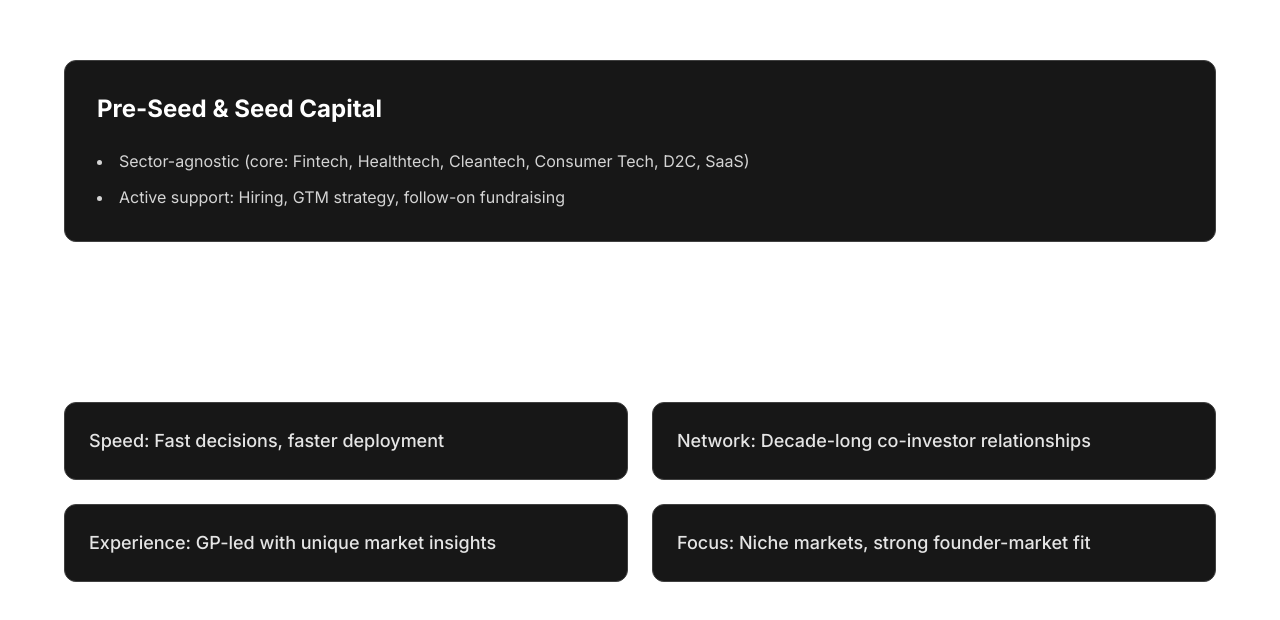
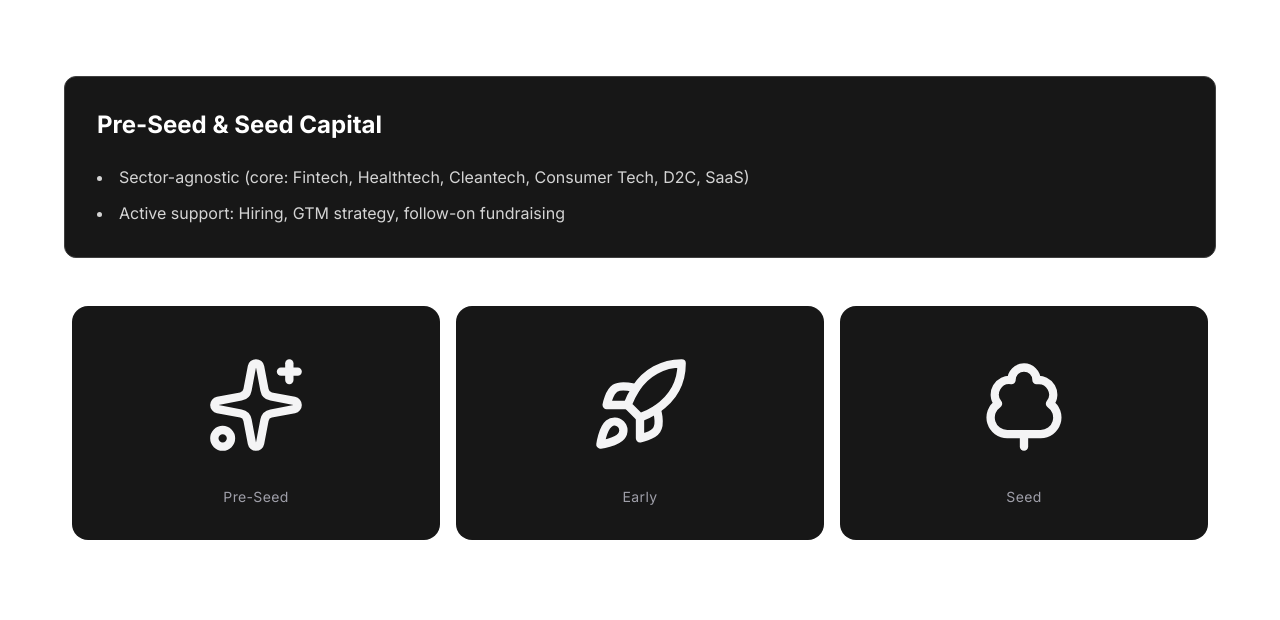
Before and after one commit to akshaytheGodxo/STF, a Next.js app: page / in a window 1280 px wide. Shown: the part 2080-2700 px from the top of the page. Built offline with nearby package versions, Linux system fonts and the light colour scheme; a web font is replaced by a local one.

Commit message:
some changes

```diff
--- a/app/components/pages/about.tsx
+++ b/app/components/pages/about.tsx
@@ -1,15 +1,15 @@
-'use client'
+"use client";
 
-import Image from 'next/image'
-import { motion } from 'framer-motion'
+import Image from "next/image";
+import { motion } from "framer-motion";
 
 const achievements = [
   "15+ years of startup ecosystem experience",
   "Ex-Director, TiE Delhi-NCR, Head Investment Pillar",
   "Ex-Associate Partner, Rukam Capital (SEBI registered)",
-  "Portfolio: Burger Singh, Sleepy Owl, Pilgrim, Beco",
+  "Portfolio highlits: Burger Singh, Sleepy Owl, Pilgrim, Beco",
   "Indian Angel Network Incubator member",
-]
+];
 
 const achievements2 = [
   "10+ years of capital raising experience",
@@ -18,7 +18,7 @@ const achievements2 = [
   "Track record: 1 Unicorn, 2 Soonicorns",
   "Portfolio highlights: Spinny, Zypp, Yaantra.",
   "Ex-VP Indian Angel Network",
-]
+];
 
 const team = [
   {
@@ -33,7 +33,7 @@ const team = [
     img: "/sandro.jpg",
     list: achievements2,
   },
-]
+];
 
 export default function About() {
   return (
@@ -43,18 +43,11 @@ export default function About() {
   whileInView={{ opacity: 1, y: 0 }}
   transition={{ duration: 0.6 }}
   viewport={{ once: true }}
-  className="text-5xl md:text-6xl font-semibold tracking-tight text-left relative flex pb-2 justify-center"
+  className="text-5xl md:text-6xl font-semibold tracking-tight text-center relative mx-auto flex flex-col pb-2 justify-center"
 >
-  About Us
-  <motion.span
-    layoutId="underline"
-    initial={{ width: 0 }}
-    whileInView={{ width: "50%" }}
-    transition={{ duration: 0.5, ease: "easeInOut" }}
-    className="absolute w-fit  bottom-0 h-1 bg-white rounded"
-  />
+  <span className="w-fit mx-auto border-b-2 border-white">About Us</span>
+
 </motion.h2>
-
 
       {team.map((person, i) => (
         <motion.div
@@ -63,11 +56,15 @@ export default function About() {
           whileInView={{ opacity: 1, y: 0 }}
           transition={{ duration: 0.6, delay: i * 0.2 }}
           viewport={{ once: true }}
-          className={`flex flex-col-reverse lg:flex-row items-center gap-16 ${i % 2 === 1 ? 'lg:flex-row-reverse' : ''}`}
+          className={`flex flex-col-reverse lg:flex-row items-center gap-16 ${
+            i % 2 === 1 ? "lg:flex-row-reverse" : ""
+          }`}
         >
           {/* Text Section */}
           <div className="flex-1 space-y-4">
-            <h3 className="text-3xl md:text-4xl font-semibold">{person.name}</h3>
+            <h3 className="text-3xl md:text-4xl font-semibold">
+              {person.name}
+            </h3>
             <p className="text-neutral-400 text-base mb-4">{person.role}</p>
 
             <div className="space-y-5 border-l-2 border-white/20 pl-6">
@@ -80,9 +77,11 @@ export default function About() {
                   viewport={{ once: true }}
                   className="relative"
                 >
-                  <div className='flex flex-row space-x-2'>
+                  <div className="flex flex-row space-x-2">
                     <span className=" w-1 h-1 my-auto rounded-full bg-white/80" />
-                    <p className="text-sm text-neutral-300 leading-relaxed">{item}</p>
+                    <p className="text-sm text-neutral-300 leading-relaxed">
+                      {item}
+                    </p>
                   </div>
                 </motion.div>
               ))}
@@ -103,5 +102,5 @@ export default function About() {
         </motion.div>
       ))}
     </section>
-  )
+  );
 }
--- a/app/components/pages/contacts.tsx
+++ b/app/components/pages/contacts.tsx
@@ -14,14 +14,7 @@ export default function Contact() {
         className="space-y-8"
       >
         <h2 className="text-4xl sm:text-5xl w-full text-center font-semibold tracking-tight mb-6 relative  justify-center flex pb-2">
-          Get in Touch
-          <motion.span
-            layoutId="underline"
-            initial={{ width: 0 }}
-            animate={{ width: "50%" }}
-            transition={{ duration: 0.5, ease: "easeInOut" }}
-            className="absolute  bottom-0 h-1 bg-white rounded"
-          />
+          <span className="border-b-2 border-white">Get in Touch</span>
         </h2>
 
         <p className="text-lg text-center text-neutral-300">
--- /dev/null
+++ b/app/components/pages/footer.tsx
@@ -0,0 +1,7 @@
+export default function Footer() {
+    return (
+        <section className="max-w-[1200px]">
+
+        </section>
+    )
+}
--- a/app/components/pages/media.tsx
+++ b/app/components/pages/media.tsx
@@ -19,14 +19,8 @@ export default function MediaAndAIF() {
         viewport={{ once: true }}
         className="text-5xl md:text-6xl font-semibold tracking-tight text-left relative flex pb-2 justify-center"
       >
-        Media & Mentions{" "}
-        <motion.span
-          layoutId="underline"
-          initial={{ width: 0 }}
-          whileInView={{ width: "50%" }}
-          transition={{ duration: 0.5, ease: "easeInOut" }}
-          className="absolute w-fit  bottom-0 h-1 bg-white rounded"
-        />
+        <span className="border-b-2 border-white">Media & Mentions{" "}</span>
+
       </motion.h2>
       </motion.div>
 
--- a/app/components/pages/portfolio.tsx
+++ b/app/components/pages/portfolio.tsx
@@ -12,14 +12,10 @@ export default function Portfolio() {
         viewport={{ once: true }}
         className="text-5xl md:text-6xl font-semibold tracking-tight text-left relative flex pb-2 justify-center"
       >
-        Portfolio{" "}
-        <motion.span
-          layoutId="underline"
-          initial={{ width: 0 }}
-          whileInView={{ width: "50%" }}
-          transition={{ duration: 0.5, ease: "easeInOut" }}
-          className="absolute w-fit  bottom-0 h-1 bg-white rounded"
-        />
+        <span className="border-b-2 border-white">
+          Portfolio{" "}
+
+        </span>
       </motion.h2>
 
       <motion.div
--- a/app/components/pages/wwd.tsx
+++ b/app/components/pages/wwd.tsx
@@ -2,7 +2,7 @@
 
 import { motion } from "framer-motion";
 import { Sparkles, Rocket, TreeDeciduous } from "lucide-react";
-
+import { HoverEffect } from "../ui/card-hover-effect";
 const whatWeDoPoints = [
   "Sector-agnostic (core: Fintech, Healthtech, Cleantech, Consumer Tech, D2C, SaaS)",
   "Active support: Hiring, GTM strategy, follow-on fundraising",
@@ -15,6 +15,25 @@ const whyChoosePoints = [
   "Focus: Niche markets, strong founder-market fit",
 ];
 
+const cardsDescriptions = [
+  {
+    title: <Sparkles size={100} className="mx-auto"/>,
+    description: "Pre-Seed",
+    link: "/",
+  },
+  {
+    title: <Rocket size={100} className="mx-auto"/>,
+    description: "Early",
+    link: "/",
+  },
+  {
+    title: <TreeDeciduous size={100} className="mx-auto"/>,
+    description: "Seed",
+    link: "/",
+  },
+]
+
+
 export default function WhatWeDo() {
   return (
     <section className="max-w-[1200px] mx-auto px-6 mt-40 text-white font-[Inter] space-y-20">
@@ -26,17 +45,16 @@ export default function WhatWeDo() {
         viewport={{ once: true }}
 
       >
-        <h2 className="text-4xl sm:text-5xl w-full text-center font-semibold tracking-tight mb-6 relative  justify-center flex pb-2">
-          What We Do
-          <motion.span
-            layoutId="underline"
-            initial={{ width: 0 }}
-            animate={{ width: "50%" }}
-            transition={{ duration: 0.5, ease: "easeInOut" }}
-            className="absolute  bottom-0 h-1 bg-white rounded"
-          />
-        </h2>
+      <motion.h2
+        initial={{ opacity: 0, y: 20 }}
+        whileInView={{ opacity: 1, y: 0 }}
+        transition={{ duration: 0.6 }}
+        viewport={{ once: true }}
+        className="text-5xl md:text-6xl font-semibold tracking-tight text-left relative mb-6 flex pb-2 justify-center"
+      >
+        <span className="border-b-2 border-white">What We Do</span>
 
+      </motion.h2>
         <div className="bg-neutral-900 rounded-xl p-8 space-y-6 border border-neutral-700">
           <h3 className="text-2xl font-bold text-white">
             Pre-Seed & Seed Capital
@@ -56,8 +74,8 @@ export default function WhatWeDo() {
           </ul>
 
           {/* Flow Chart */}
-
         </div>
+          <HoverEffect items={cardsDescriptions} className=""/>
       </motion.div>
 
       {/* WHY CHOOSE US */}
@@ -67,16 +85,16 @@ export default function WhatWeDo() {
         transition={{ duration: 0.6 }}
         viewport={{ once: true }}
       >
-        <h2 className="text-4xl sm:text-5xl w-full text-center font-semibold tracking-tight mb-6 relative  justify-center flex pb-2">
-          Why Choose Small Ticket
-          <motion.span
-            layoutId="underline"
-            initial={{ width: 0 }}
-            animate={{ width: "50%" }}
-            transition={{ duration: 0.5, ease: "easeInOut" }}
-            className="absolute  bottom-0 h-1 bg-white rounded"
-          />
-        </h2>
+        <motion.h2
+        initial={{ opacity: 0, y: 20 }}
+        whileInView={{ opacity: 1, y: 0 }}
+        transition={{ duration: 0.6 }}
+        viewport={{ once: true }}
+        className="text-5xl md:text-6xl font-semibold tracking-tight text-left relative mb-6 flex pb-2 justify-center"
+      >
+        <span className="border-b-2 border-white">Why coose Small Ticket </span>
+
+      </motion.h2>
 
         <div className="grid md:grid-cols-2 gap-6">
           {whyChoosePoints.map((point, index) => (
--- /dev/null
+++ b/app/components/ui/card-hover-effect.tsx
@@ -0,0 +1,111 @@
+import { cn } from "@/app/lib/utils";
+import { AnimatePresence, motion } from "motion/react";
+
+import { useState } from "react";
+
+export const HoverEffect = ({
+  items,
+  className,
+}: {
+  items: {
+    title: any;
+    description: string;
+    link: string;
+  }[];
+  className?: string;
+}) => {
+  let [hoveredIndex, setHoveredIndex] = useState<number | null>(null);
+
+  return (
+    <div
+      className={cn(
+        "grid grid-cols-1 md:grid-cols-2  lg:grid-cols-3  py-10",
+        className
+      )}
+    >
+      {items.map((item, idx) => (
+        <a
+          href={item?.link}
+          key={item?.link}
+          className="relative group  block p-2 h-full w-full"
+          onMouseEnter={() => setHoveredIndex(idx)}
+          onMouseLeave={() => setHoveredIndex(null)}
+        >
+          <AnimatePresence>
+            {hoveredIndex === idx && (
+              <motion.span
+                className="absolute inset-0 h-full w-full bg-neutral-200 dark:bg-slate-800/[0.8] block  rounded-3xl"
+                layoutId="hoverBackground"
+                initial={{ opacity: 0 }}
+                animate={{
+                  opacity: 1,
+                  transition: { duration: 0.15 },
+                }}
+                exit={{
+                  opacity: 0,
+                  transition: { duration: 0.15, delay: 0.2 },
+                }}
+              />
+            )}
+          </AnimatePresence>
+          <Card>
+            <CardTitle>{item.title}</CardTitle>
+            <CardDescription>{item.description}</CardDescription>
+          </Card>
+        </a>
+      ))}
+    </div>
+  );
+};
+
+export const Card = ({
+  className,
+  children,
+}: {
+  className?: string;
+  children: React.ReactNode;
+}) => {
+  return (
+    <div
+      className={cn(
+        "rounded-2xl h-full w-full p-4 overflow-hidden bg-neutral-900 border border-transparent dark:border-white/[0.2] group-hover:border-slate-700 relative z-20",
+        className
+      )}
+    >
+      <div className="relative z-50">
+        <div className="p-4">{children}</div>
+      </div>
+    </div>
+  );
+};
+export const CardTitle = ({
+  className,
+  children,
+}: {
+  className?: string;
+  children: React.ReactNode;
+}) => {
+  return (
+    <h4 className={cn("text-zinc-100 font-bold  tracking-wide mt-4", className)}>
+      {children}
+    </h4>
+  );
+};
+export const CardDescription = ({
+  className,
+  children,
+}: {
+  className?: string;
+  children: React.ReactNode;
+}) => {
+  return (
+    <p
+      className={cn(
+        "mt-8 text-zinc-400 text-center tracking-wide leading-relaxed text-sm",
+        className
+      )}
+    >
+      {children}
+    </p>
+  );
+};
--- a/app/globals.css
+++ b/app/globals.css
@@ -1,9 +1,5 @@
 @import url('https://fonts.googleapis.com/css2?family=Playfair+Display:ital,wght@0,400..900;1,400..900&display=swap');
 @import "tailwindcss";
-:root {
-  --background: #ffffff;
-  --foreground: #171717;
-}
 
 @theme inline {
   --color-background: var(--background);
--- a/package.json
+++ b/package.json
@@ -15,6 +15,7 @@
     "framer-motion": "^12.16.0",
     "lenis": "^1.3.4",
     "lucide-react": "^0.513.0",
+    "motion": "^12.16.0",
     "next": "15.3.3",
     "react": "^19.0.0",
     "react-dom": "^19.0.0",
```
Also changed, not shown: 1 other file (tests, documents, lock files or other folders).
